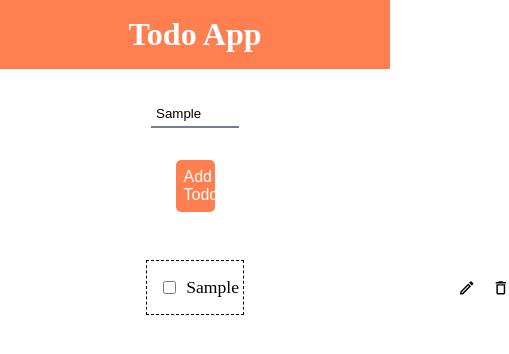
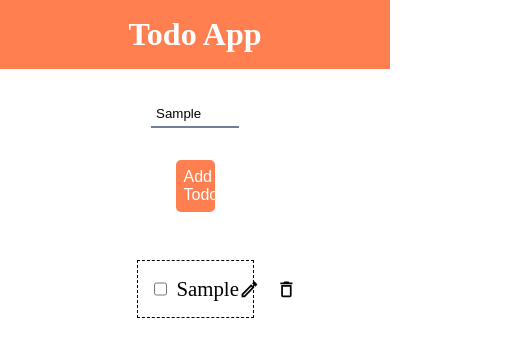
Before and after one commit to Anus-Ali-Khan/TodoApp, a React (Create React App) app: page / in a window 390 px wide. Both pictures are taken after typing "Sample" into the empty fields and a click on the button "Add Todo". Shown: the top 354 px of the page, 509 px wide, since content can reach past the window. Built offline with nearby package versions, Linux system fonts and the light colour scheme.

Commit message:
media query and handleEdit functionality added

```diff
--- a/src/App.css
+++ b/src/App.css
@@ -46,8 +46,8 @@
 
 .todolist {
     margin-top: 2rem;
-    font-size: 1.1rem;
-    width: 25%;
+    font-size: 1.3rem;
+    width: 30%;
 }
 
 .addtodo {
@@ -62,16 +62,39 @@
 .dlt-container {
     display: flex;
     align-items: center;
-    gap: 9rem;
+    justify-content: space-between;
+    width: 100%;
 
 }
 
 .icons {
     display: flex;
     gap: 1rem;
+
 }
 
-.title {
 
-    width: 8rem;
+/* Media Query */
+
+@media only screen and (max-width: 320px) {
+    .App .input {
+        width: 60%;
+    }
+
+    .App .btn {
+        width: 40%;
+    }
+
+    .todolist {
+        width: 70%;
+        font-size: 0.8rem;
+    }
+
 }
+
+@media only screen and (min-width: 760px) {
+    .todolist {
+        width: 30%;
+        font-size: 1rem;
+    }
+}
--- a/src/App.js
+++ b/src/App.js
@@ -42,6 +42,11 @@ function App() {
 
   const handleEdit = (key) => {
     setSelected(key);
+
+    const prevtitle = todos.find((todo) => {
+      return todo.key === key;
+    });
+    setEditTitle(prevtitle.title);
   };
 
   const handleDelete = (key) => {
@@ -64,8 +69,10 @@ function App() {
         return todo;
       }
     });
+
     setTodos(doneEdit);
-    localStorage.setItem("todos", JSON.stringify(todos));
+    localStorage.setItem("todos", JSON.stringify(doneEdit));
+    setSelected("");
   };
 
   useEffect(() => {
@@ -89,18 +96,20 @@ function App() {
                   onClick={() => handleCheck(todo.key)}
                 />
                 <div className="dlt-container">
+                  <div>
                     {selected === todo.key ? (
                       <input
-                      value={todos.title}
+                        value={editTitle}
                         onChange={(e) => setEditTitle(e.target.value)}
                       />
                     ) : (
                       <div className="title">{todo.title}</div>
                     )}
+                  </div>
 
                   <div className="icons">
                     {selected === todo.key ? (
-                      <FaCheck onClick={handleDoneEdit} />
+                      <FaCheck onClick={() => handleDoneEdit(todo.key)} />
                     ) : (
                       <MdOutlineEdit onClick={() => handleEdit(todo.key)} />
                     )}
```
Lines whose indentation alone changed are shown as unchanged.
